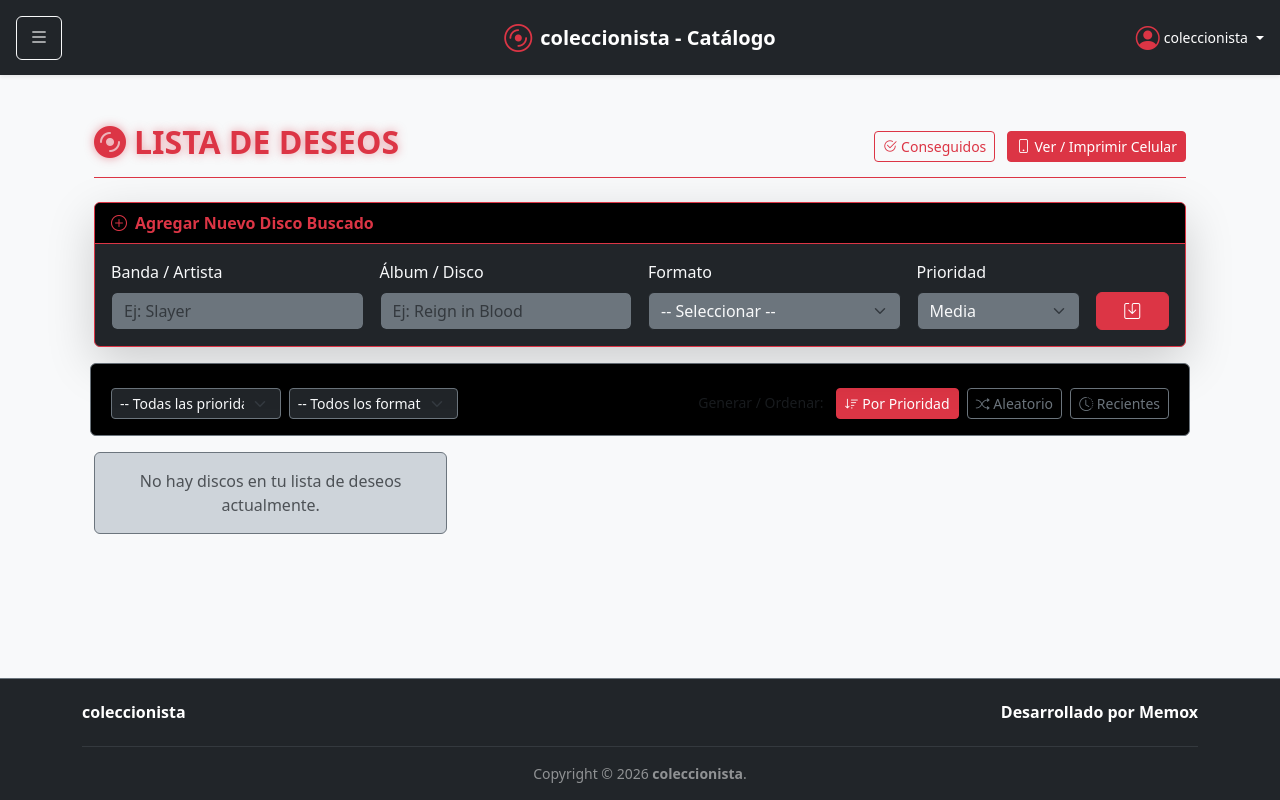
After one commit to lucasmemox/melodiasDesktop, a Flask app: page /deseos in a window 1280 px wide. The commit adds this page. Run offline with Flask 3, Linux system fonts and the light colour scheme; data comes from the database, SQL or seed files in the repository; data that the repository does not hold is empty.

Commit message:
abm de deseos

```diff
--- a/app/routes.py
+++ b/app/routes.py
@@ -1,9 +1,9 @@
 from datetime import datetime
-
+import random
 from flask import Blueprint, render_template, redirect, url_for, flash, request, jsonify, Response, current_app, send_file
 from flask_login import login_user, logout_user, login_required, current_user
 from werkzeug.utils import secure_filename
-from app.models import Usuario, Banda, Pais, Album, Formato, Genero, SelloDiscografico, Ubicacion, Pais
+from app.models import Usuario, Banda, Pais, Album, Formato, Genero, SelloDiscografico, Ubicacion, Pais, ListaDeseos
 from app import db
 import io, csv, os, time, requests,  uuid
 from sqlalchemy import func
@@ -15,6 +15,7 @@ from app.discogs_service import buscar_banda_discogs as service_buscar_banda_dis
 from urllib.parse import quote
 from PIL import Image
 from app.forms import FormatoForm, UbicacionForm, SelloDiscograficoForm, GeneroForm
+
 
 main_bp = Blueprint('main', __name__)
 
@@ -1133,3 +1134,138 @@ def api_cargar_mas_albumes(username):
         'has_next': pagination.has_next,
         'next_page': pagination.next_num
     })
+
+# -------------------------------------------------------------------
+# GESTIÓN DE LA LISTA DE DESEOS (ACTIVOS)
+# -------------------------------------------------------------------
+@main_bp.route('/deseos', methods=['GET'])
+@login_required
+def lista_deseos():
+    prioridad_filtro = request.args.get('prioridad', '')
+    formato_filtro = request.args.get('formato_id', type=int)
+    orden = request.args.get('orden', 'prioridad')  # 'prioridad', 'aleatorio', 'fecha'
+
+    # Consulta base: solo items que NO son míos
+    query = ListaDeseos.query.filter_by(usuario_id=current_user.id, es_mio=False)
+
+    if prioridad_filtro:
+        query = query.filter_by(prioridad=prioridad_filtro)
+    if formato_filtro:
+        query = query.filter_by(formato_id=formato_filtro)
+
+    deseos = query.all()
+
+    # Ordenamiento en Python
+    if orden == 'aleatorio':
+        random.shuffle(deseos)
+    elif orden == 'prioridad':
+        # Orden personalizado: Alta -> Media -> Baja
+        prioridad_order = {'Alta': 1, 'Media': 2, 'Baja': 3}
+        deseos.sort(key=lambda x: (prioridad_order.get(x.prioridad, 99), x.banda.lower(), x.disco.lower()))
+    elif orden == 'fecha':
+        deseos.sort(key=lambda x: x.fecha_alta, reverse=True)
+
+    # Cargar formatos principales para los filtros/desplegables
+    formatos_principales = Formato.query.filter(Formato.padre_id.is_(None)).order_by(Formato.nombre).all()
+
+    return render_template('deseos/index.html',
+                           deseos=deseos,
+                           formatos_principales=formatos_principales,
+                           prioridad_filtro=prioridad_filtro,
+                           formato_filtro=formato_filtro,
+                           orden=orden)
+
+
+@main_bp.route('/deseos/nuevo', methods=['POST'])
+@login_required
+def agregar_deseo():
+    banda = request.form.get('banda', '').strip()
+    disco = request.form.get('disco', '').strip()
+    formato_id = request.form.get('formato_id', type=int)
+    prioridad = request.form.get('prioridad', 'Media')
+
+    if not banda or not disco or not formato_id:
+        flash('Por favor completá los campos obligatorios.', 'danger')
+        return redirect(url_for('main.lista_deseos'))
+
+    nuevo_deseo = ListaDeseos(
+        usuario_id=current_user.id,
+        banda=banda,
+        disco=disco,
+        formato_id=formato_id,
+        prioridad=prioridad,
+        es_mio=False,
+        fecha_alta=datetime.utcnow()
+    )
+    db.session.add(nuevo_deseo)
+    db.session.commit()
+    flash(f'"{disco}" de {banda} se agregó a tu Lista de Deseos.', 'success')
+    return redirect(url_for('main.lista_deseos'))
+
+
+@main_bp.route('/deseos/toggle/<int:id>', methods=['POST'])
+@login_required
+def toggle_deseo(id):
+    deseo = ListaDeseos.query.filter_by(id=id, usuario_id=current_user.id).first_or_404()
+
+    # Invertir el estado es_mio
+    deseo.es_mio = not deseo.es_mio
+
+    if deseo.es_mio:
+        deseo.fecha_adquisicion = datetime.utcnow()
+        flash(f'¡Felicitaciones! "{deseo.disco}" pasó a la lista de Conseguidos.', 'success')
+        redireccionar_a = 'main.lista_deseos'
+    else:
+        deseo.fecha_adquisicion = None
+        flash(f'"{deseo.disco}" volvió a tu Lista de Deseos.', 'info')
+        redireccionar_a = 'main.deseos_conseguidos'
+
+    db.session.commit()
+
+    # Si viene un parámetro 'next', redirigir allí
+    next_page = request.args.get('next')
+    return redirect(next_page or url_for(redireccionar_a))
+
+
+@main_bp.route('/deseos/eliminar/<int:id>', methods=['POST'])
+@login_required
+def eliminar_deseo(id):
+    deseo = ListaDeseos.query.filter_by(id=id, usuario_id=current_user.id).first_or_404()
+    origen = 'deseos_conseguidos' if deseo.es_mio else 'main.lista_deseos'
+    db.session.delete(deseo)
+    db.session.commit()
+    flash('El registro fue eliminado de la lista.', 'warning')
+    return redirect(url_for(origen))
+
+
+# -------------------------------------------------------------------
+# ADMINISTRACIÓN DE DISCOS CONSEGUIDOS ("YA ES MÍO")
+# -------------------------------------------------------------------
+@main_bp.route('/deseos/conseguidos', methods=['GET'])
+@login_required
+def deseos_conseguidos():
+    conseguidos = ListaDeseos.query.filter_by(
+        usuario_id=current_user.id,
+        es_mio=True
+    ).order_by(ListaDeseos.fecha_adquisicion.desc()).all()
+
+    return render_template('deseos/conseguidos.html', conseguidos=conseguidos)
+
+
+# -------------------------------------------------------------------
+# EXPORTAR / VISTA IMPRIMIBLE PARA MÓVIL
+# -------------------------------------------------------------------
+@main_bp.route('/deseos/exportar', methods=['GET'])
+@login_required
+def exportar_deseos():
+    orden = request.args.get('orden', 'prioridad')
+    query = ListaDeseos.query.filter_by(usuario_id=current_user.id, es_mio=False)
+    deseos = query.all()
+
+    if orden == 'aleatorio':
+        random.shuffle(deseos)
+    elif orden == 'prioridad':
+        prioridad_order = {'Alta': 1, 'Media': 2, 'Baja': 3}
+        deseos.sort(key=lambda x: (prioridad_order.get(x.prioridad, 99), x.banda.lower(), x.disco.lower()))
+
+    return render_template('deseos/exportar_movil.html', deseos=deseos, orden=orden)
--- a/app/templates/base.html
+++ b/app/templates/base.html
@@ -181,6 +181,11 @@
                     <li>
                         <a href="{{ url_for('main.listar_formatos') }}" class="nav-link text-white-50">
                             <i class="bi bi-disc me-2"></i> Formatos Fisicos
+                        </a>
+                    </li>
+                    <li>
+                        <a href="{{ url_for('main.lista_deseos') }}" class="nav-link text-white-50">
+                            <i class="bi bi-heart-fill me-2 text-danger"></i> Lista de Deseos
                         </a>
                     </li>
                     <!-- EXPORTAR COLECCIÓN -->
--- /dev/null
+++ b/app/templates/deseos/index.html
@@ -0,0 +1,141 @@
+{% extends "base.html" %}
+
+{% block content %}
+<div class="container py-4">
+    <!-- Encabezado con estética metálica -->
+    <div class="d-flex justify-content-between align-items-center mb-4 pb-2 border-bottom border-danger">
+        <h2 class="text-uppercase text-danger fw-bold tracking-wide" style="text-shadow: 0 0 10px rgba(220,53,69,0.5);">
+            <i class="bi bi-disc-fill me-2"></i>Lista de Deseos
+        </h2>
+        <div>
+            <a href="{{ url_for('main.deseos_conseguidos') }}" class="btn btn-outline-danger btn-sm me-2 metal-btn">
+                <i class="bi bi-check2-circle me-1"></i>Conseguidos
+            </a>
+            <a href="{{ url_for('main.exportar_deseos', orden=orden) }}" target="_blank" class="btn btn-danger btn-sm metal-btn-primary">
+                <i class="bi bi-phone me-1"></i>Ver / Imprimir Celular
+            </a>
+        </div>
+    </div>
+
+    <!-- Formulario para agregar nuevo deseo -->
+    <div class="card bg-dark text-light border-danger mb-4 shadow-lg metal-card">
+        <div class="card-header bg-black text-danger border-danger fw-bold">
+            <i class="bi bi-plus-circle me-2"></i>Agregar Nuevo Disco Buscado
+        </div>
+        <div class="card-body">
+            <form action="{{ url_for('main.agregar_deseo') }}" method="POST" class="row g-3">
+                <div class="col-md-3">
+                    <label class="form-label text-light">Banda / Artista</label>
+                    <input type="text" name="banda" class="form-control bg-secondary text-light border-dark" placeholder="Ej: Slayer" required>
+                </div>
+                <div class="col-md-3">
+                    <label class="form-label text-light">Álbum / Disco</label>
+                    <input type="text" name="disco" class="form-control bg-secondary text-light border-dark" placeholder="Ej: Reign in Blood" required>
+                </div>
+                <div class="col-md-3">
+                    <label class="form-label text-light">Formato</label>
+                    <select name="formato_id" class="form-select bg-secondary text-light border-dark" required>
+                        <option value="">-- Seleccionar --</option>
+                        {% for f in formatos_principales %}
+                            <option value="{{ f.id }}">{{ f.nombre }}</option>
+                        {% endfor %}
+                    </select>
+                </div>
+                <div class="col-md-2">
+                    <label class="form-label text-light">Prioridad</label>
+                    <select name="prioridad" class="form-select bg-secondary text-light border-dark">
+                        <option value="Alta">Alta</option>
+                        <option value="Media" selected>Media</option>
+                        <option value="Baja">Baja</option>
+                    </select>
+                </div>
+                <div class="col-md-1 d-flex align-items-end">
+                    <button type="submit" class="btn btn-danger w-100 metal-btn-primary fw-bold">
+                        <i class="bi bi-save"></i>
+                    </button>
+                </div>
+            </form>
+        </div>
+    </div>
+
+    <!-- Barra de Filtros y Orden -->
+    <div class="row g-2 mb-3 align-items-center bg-black p-3 rounded border border-secondary">
+        <div class="col-md-4">
+            <form method="GET" action="{{ url_for('main.lista_deseos') }}" class="d-flex gap-2">
+                <select name="prioridad" class="form-select form-select-sm bg-dark text-light border-secondary" onchange="this.form.submit()">
+                    <option value="">-- Todas las prioridades --</option>
+                    <option value="Alta" {% if prioridad_filtro == 'Alta' %}selected{% endif %}>Alta</option>
+                    <option value="Media" {% if prioridad_filtro == 'Media' %}selected{% endif %}>Media</option>
+                    <option value="Baja" {% if prioridad_filtro == 'Baja' %}selected{% endif %}>Baja</option>
+                </select>
+                <select name="formato_id" class="form-select form-select-sm bg-dark text-light border-secondary" onchange="this.form.submit()">
+                    <option value="">-- Todos los formatos --</option>
+                    {% for f in formatos_principales %}
+                        <option value="{{ f.id }}" {% if formato_filtro == f.id %}selected{% endif %}>{{ f.nombre }}</option>
+                    {% endfor %}
+                </select>
+                <input type="hidden" name="orden" value="{{ orden }}">
+            </form>
+        </div>
+        <div class="col-md-8 text-end">
+            <span class="text-muted me-2 small">Generar / Ordenar:</span>
+            <a href="{{ url_for('main.lista_deseos', prioridad=prioridad_filtro, formato_id=formato_filtro, orden='prioridad') }}"
+               class="btn btn-sm {% if orden == 'prioridad' %}btn-danger{% else %}btn-outline-secondary{% endif %} me-1">
+                <i class="bi bi-sort-down"></i> Por Prioridad
+            </a>
+            <a href="{{ url_for('main.lista_deseos', prioridad=prioridad_filtro, formato_id=formato_filtro, orden='aleatorio') }}"
+               class="btn btn-sm {% if orden == 'aleatorio' %}btn-danger{% else %}btn-outline-secondary{% endif %} me-1">
+                <i class="bi bi-shuffle"></i> Aleatorio
+            </a>
+            <a href="{{ url_for('main.lista_deseos', prioridad=prioridad_filtro, formato_id=formato_filtro, orden='fecha') }}"
+               class="btn btn-sm {% if orden == 'fecha' %}btn-danger{% else %}btn-outline-secondary{% endif %}">
+                <i class="bi bi-clock-history"></i> Recientes
+            </a>
+        </div>
+    </div>
+
+    <!-- Grilla de Deseos -->
+    <div class="row row-cols-1 row-cols-md-2 row-cols-lg-3 g-3">
+        {% for d in deseos %}
+        <div class="col">
+            <div class="card bg-dark text-light border-secondary h-100 shadow position-relative card-deseo">
+                <div class="card-body">
+                    <div class="d-flex justify-content-between align-items-start mb-2">
+                        <span class="badge bg-secondary text-uppercase">{{ d.formato.nombre }}</span>
+                        {% if d.prioridad == 'Alta' %}
+                            <span class="badge bg-danger text-uppercase"><i class="bi bi-fire me-1"></i>Alta</span>
+                        {% elif d.prioridad == 'Media' %}
+                            <span class="badge bg-warning text-dark text-uppercase">Media</span>
+                        {% else %}
+                            <span class="badge bg-info text-dark text-uppercase">Baja</span>
+                        {% endif %}
+                    </div>
+                    <h5 class="card-title text-danger fw-bold mb-1">{{ d.banda }}</h5>
+                    <h6 class="card-subtitle text-light mb-3 italic">"{{ d.disco }}"</h6>
+                    <small class="text-muted d-block mb-3">Agregado: {{ d.fecha_alta.strftime('%d/%m/%Y') }}</small>
+
+                    <div class="d-flex justify-content-between align-items-center pt-2 border-top border-secondary">
+                        <form action="{{ url_for('main.toggle_deseo', id=d.id) }}" method="POST">
+                            <button type="submit" class="btn btn-outline-success btn-sm">
+                                <i class="bi bi-check-lg me-1"></i>¡Ya es mío!
+                            </button>
+                        </form>
+                        <form action="{{ url_for('main.eliminar_deseo', id=d.id) }}" method="POST" onsubmit="return confirm('¿Quitar de la wishlist?');">
+                            <button type="submit" class="btn btn-outline-danger btn-sm">
+                                <i class="bi bi-trash"></i>
+                            </button>
+                        </form>
+                    </div>
+                </div>
+            </div>
+        </div>
+        {% else %}
+        <div class="col-12">
+            <div class="alert alert-dark text-center border-secondary text-muted">
+                No hay discos en tu lista de deseos actualmente.
+            </div>
+        </div>
+        {% endfor %}
+    </div>
+</div>
+{% endblock %}
```
Also changed, not shown: app/templates/deseos/conseguidos.html (added, +58 -0 lines), app/templates/deseos/exportar_movil.html (added, +72 -0 lines).
